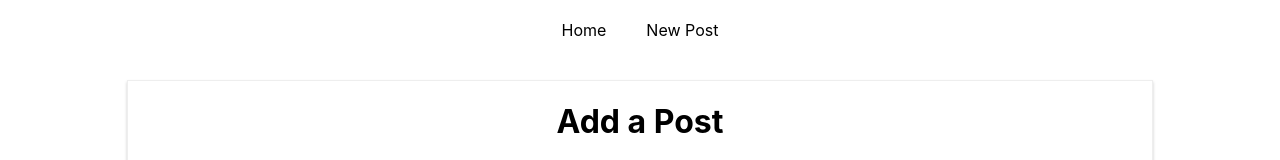
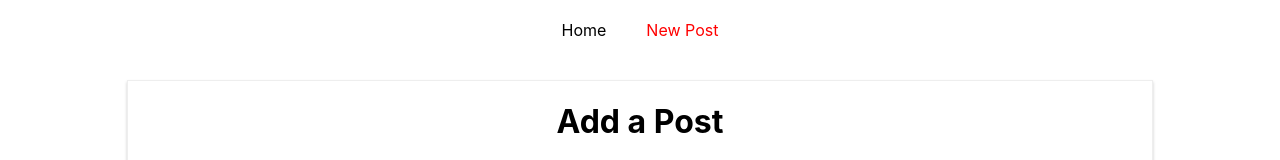
Before and after one commit to ankush953/http-with-react, a React (Create React App) app: page /new-post in a window 1280 px wide. Shown: the top 160 px of the page. Built offline with nearby package versions, Linux system fonts and the light colour scheme.

Commit message:
added activeStyle

```diff
--- a/src/components/Post/Post.js
+++ b/src/components/Post/Post.js
@@ -1,17 +1,13 @@
-import React from "react";
-import classes from "./Post.module.css";
-import { withRouter } from "react-router";
+import React from 'react';
+import classes from './Post.module.css';
 
-const post = (props) => {
-  console.log(props);
-  return (
+const post = (props) => (
     <article className={classes.Post} onClick={props.clicked}>
-      <h1>{props.title}</h1>
-      <div className="Info">
-        <div className="Author">{props.author}</div>
-      </div>
+        <h1>{props.title}</h1>
+        <div className="Info">
+            <div className="Author">{props.author}</div>
+        </div>
     </article>
-  );
-};
+);
 
-export default withRouter(post);
+export default post;
--- a/src/containers/Blog/Blog.js
+++ b/src/containers/Blog/Blog.js
@@ -1,9 +1,8 @@
 import React, { Component } from "react";
 import classes from "./Blog.module.css";
-import { Route } from "react-router";
 import Posts from "./Posts/Posts";
 import NewPost from "./NewPost/NewPost";
-import { Link } from "react-router-dom";
+import { Route, NavLink } from "react-router-dom";
 
 class Blog extends Component {
   render() {
@@ -13,22 +12,28 @@
           <nav>
             <ul>
               <li>
-                <Link
+                <NavLink
                   to={{
                     pathname: "/",
                   }}
+                  exact
                 >
                   Home
-                </Link>
+                </NavLink>
               </li>
               <li>
-                <Link
+                <NavLink
                   to={{
                     pathname: "/new-post",
                   }}
+                  exact
+                  activeClassName="my-active"
+                  activeStyle={{
+                    color: "red",
+                  }}
                 >
                   New Post
-                </Link>
+                </NavLink>
               </li>
             </ul>
           </nav>
--- a/src/containers/Blog/Blog.module.css
+++ b/src/containers/Blog/Blog.module.css
@@ -17,6 +17,7 @@
 }
 
 .Blog a:hover,
-.Blog a:active {
+.Blog a:active,
+.Blog a.active {
   color: #fa923f;
 }
```
